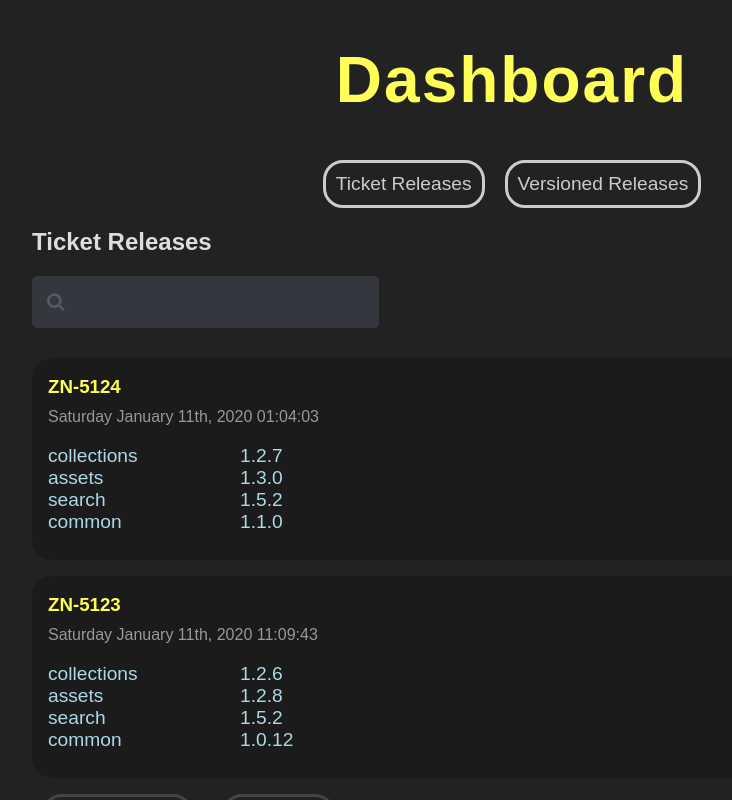
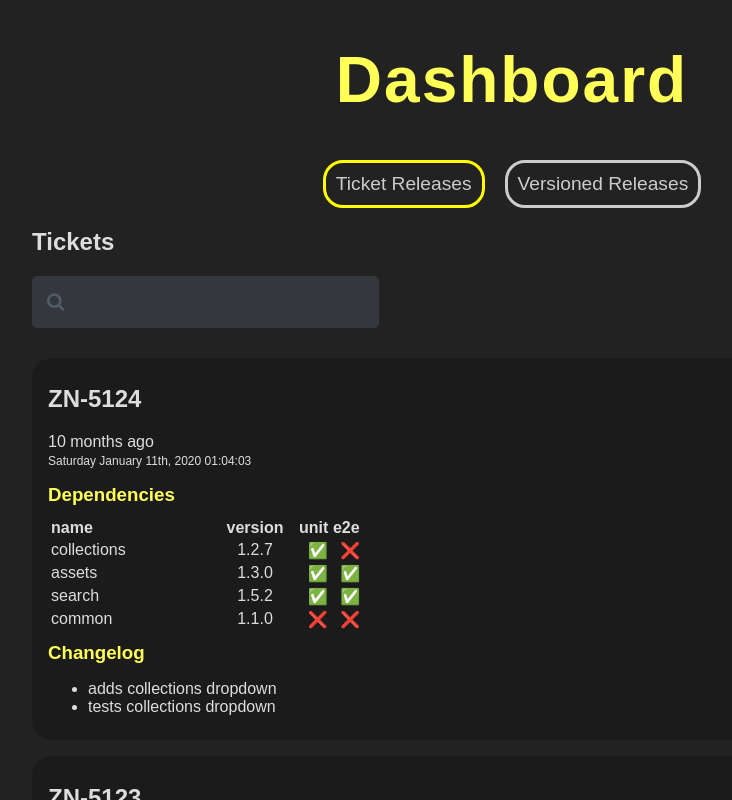
Before and after one commit to hogarthww-labs/release-dashboard, a React (Create React App) app: page / in a window 1280 px wide. Both pictures are taken after a click on the button "Ticket Releases". Shown: the top 800 px of the page, without its empty margins (128-860 px from the left). Built offline with nearby package versions, Linux system fonts and the light colour scheme.

Commit message:
add changelog and test status for dependencies

```diff
--- a/package.json
+++ b/package.json
@@ -12,7 +12,8 @@
     "react-dom": "^17.0.1",
     "react-query": "^2.26.2",
     "react-query-devtools": "^2.6.3",
-    "react-scripts": "4.0.0"
+    "react-scripts": "4.0.0",
+    "timeago.js": "^4.0.2"
   },
   "scripts": {
     "start": "react-scripts start",
--- a/public/data/tickets.json
+++ b/public/data/tickets.json
@@ -1,22 +1,28 @@
 [{
     "id": "ZN-5124",
     "date": "01-11-2020 13:04:03",
-    "changeLog": [
+    "changelog": [
       "adds collections dropdown",
       "tests collections dropdown"
     ],
     "dependencies": [
       {
         "id": "collections",
-        "tag": "1.2.7"
+        "tag": "1.2.7",
+        "e2e": false,
+        "unit": true
       },
       {
         "id": "assets",
-        "tag": "1.3.0"
+        "tag": "1.3.0",
+        "e2e": true,
+        "unit": true
       },
       {
         "id": "search",
-        "tag": "1.5.2"
+        "tag": "1.5.2",
+        "e2e": true,
+        "unit": true
       },
       {
         "id": "common",
@@ -27,25 +33,33 @@
   {
     "id": "ZN-5123",
     "date": "01-11-2020 11:09:43",
-    "changeLog": [
+    "changelog": [
       "adds asset grid list view"
     ],
     "dependencies": [
       {
         "id": "collections",
-        "tag": "1.2.6"
+        "tag": "1.2.6",
+        "e2e": true,
+        "unit": true
       },
       {
         "id": "assets",
-        "tag": "1.2.8"
+        "tag": "1.2.8",
+        "e2e": true,
+        "unit": true
       },
       {
         "id": "search",
-        "tag": "1.5.2"
+        "tag": "1.5.2",
+        "e2e": true,
+        "unit": true
       },
       {
         "id": "common",
-        "tag": "1.0.12"
+        "tag": "1.2.0",
+        "e2e": true,
+        "unit": true
       }
     ]
   }
--- a/public/data/versions.json
+++ b/public/data/versions.json
@@ -1,7 +1,7 @@
 [{
   "id": "1.2.7",
   "date": "01-11-2020 13:04:03",
-  "changeLog": [
+  "changelog": [
     "adds collections dropdown",
     "tests collections dropdown"
   ],
@@ -27,7 +27,7 @@
 {
   "id": "1.2.6",
   "date": "01-11-2020 11:09:43",
-  "changeLog": [
+  "changelog": [
     "adds asset grid list view"
   ],
   "dependencies": [
--- a/src/App.js
+++ b/src/App.js
@@ -6,17 +6,22 @@ import Navbar from './components/Navbar';
 import TicketReleases from './components/TicketReleases';
 import VersionedReleases from './components/VersionedReleases';
 
+const Page = ({page}) => {
+  return page === 'versions' ? <VersionedReleases /> : <TicketReleases />
+}
+
 
 function App() {
-  let [page, setPage] = useState('planets');
+  let [page, setPage] = useState('versions');
+  console.log({page})
 
   return (
     <>
       <div className="App">
       <h1>Dashboard</h1>
-        <Navbar setPage={setPage} />
+        <Navbar setPage={setPage} page={page} />
         <div className="content">
-          { page === 'versions' ? <VersionedReleases /> : <TicketReleases /> }
+          <Page page={page} />
         </div>
       </div>
       <ReactQueryDevtools initialIsOpen={false} />
--- a/src/components/Common.js
+++ b/src/components/Common.js
@@ -1,18 +1,62 @@
 import React from 'react';
 
 import { format } from 'fecha';
-import timeAgo from 'javascript-time-ago'
+
+import { format as formatAgo } from 'timeago.js';
+// import en from 'javascript-time-ago/locale/en'
+//  timeAgo.addDefaultLocale(en)
 
 export const host = `https://localhost/5000`
 
-export const TimeAgo = ({date}) => <p>{timeAgo.format(Date.parse(date))}</p>
-export const Date = ({date}) => <p>{format(new window.Date(date), 'dddd MMMM Do, YYYY hh:mm:ss')}</p>
+export const TimeAgo = ({date}) => <div className="time">{formatAgo(date)}</div>
+export const Date = ({date}) => <div className="date">{format(date, 'dddd MMMM Do, YYYY hh:mm:ss')}</div>
+
+export const DateAndTime = ({date}) => {
+  const dt = new window.Date(date)
+  console.log(dt)
+  // return <div>{"" + dt}</div>
+  return <><TimeAgo date={dt} /><Date date={dt} /></>
+}
 
 export const Ticket = ({ ticket }) => <li>{ticket.id}</li>
 export const Tickets = ({ tickets }) => <ul>{(tickets || []).map(ticket => <Ticket key={ticket.id} ticket={ticket} />)}</ul>
 
-export const Dependency = ({ dependency }) => <li><span className="dependencyId">{dependency.id}</span><span className="dependencyTag">{dependency.tag}</span></li>
-export const Dependencies = ({ dependencies }) => <ul>{(dependencies || []).map(dependency => <Dependency key={dependency.id} dependency={dependency} />)}</ul>
+const DependencyId = ({id}) => <span>{id}</span>
+const DependencyTag = ({tag}) => <span>{tag}</span>
+
+const Status = ({status}) => status ? "✅" : "❌"
+
+const DepUnit = ({unit}) => <span className="unit tests"><Status status={unit}/></span>
+const DepE2E = ({e2e}) => <span className="e2e tests"><Status status={e2e}/></span>
+
+export const Dependency = ({ dependency }) => {
+  const { id, tag, e2e, unit } = dependency
+  console.log({dependency})
+  return  <>
+      <td className="dependencyId"><DependencyId id={id} /></td>
+      <td className="center dependencyTag"><DependencyTag tag={tag} /></td>
+      <td className="center"><DepUnit unit={unit} /></td>
+      <td className="center"><DepE2E e2e={e2e} /></td>
+    </>
+}
+
+export const Dependencies = ({ dependencies }) => <div className="changelog">
+  <h3>Dependencies</h3>
+  <table>
+    <thead><th>name</th><th className="center">version</th><th className="center">unit</th><th className="center">e2e</th></thead>
+    <tbody>
+      {(dependencies || []).map(dependency => <tr ><Dependency  dependency={dependency} /></tr>)}
+    </tbody>
+</table>
+</div>
+
+export const ChangelogEntry = ({ entry }) => <li><span className="entry">{entry}</span></li>
+export const Changelog = ({changelog}) => {
+  return <div className="changelog">
+      <h3>Changelog</h3>
+      <ul>{(changelog || []).map(entry => <ChangelogEntry key={entry} entry={entry} />)}</ul>
+    </div>
+}
 
 export const SearchBox = ({query, setQuery }) => <div className="box">
   <div className="container">
--- a/src/components/Navbar.js
+++ b/src/components/Navbar.js
@@ -1,10 +1,12 @@
 import React from 'react';
 
-const Navbar = ({ setPage }) => {
+const Navbar = ({ setPage, page }) => {
+  const trClass = page === 'tickets' ? 'active' : ''
+  const vrClass = page === 'versions' ? 'active' : ''
   return (
     <nav>
-      <button onClick={() => setPage('tickets')}>Ticket Releases</button>
-      <button onClick={() => setPage('versions')}>Versioned Releases</button>
+      <button className={trClass} onClick={() => setPage('tickets')}>Ticket Releases</button>
+      <button className={vrClass} onClick={() => setPage('versions')}>Versioned Releases</button>
     </nav>
   );
 }
--- a/src/components/TicketRelease.js
+++ b/src/components/TicketRelease.js
@@ -1,14 +1,16 @@
 import React from 'react';
 
-import { Date, Dependencies, Tickets } from './Common';
+import { Changelog, DateAndTime, Dependencies, Tickets } from './Common';
 
 export const TicketRelease = ({ release }) => {
+  const { id, date, tickets, dependencies, changelog } = release
   return (
     <div className="card">
-      <h3>{ release.id }</h3>
-      <Date date={release.date } />
-      <Tickets tickets={release.tickets } />
-      <Dependencies dependencies={release.dependencies } />
+      <h2>{ id }</h2>
+      <DateAndTime date={date } />
+      <Tickets tickets={tickets } />
+      <Dependencies dependencies={dependencies } />
+      <Changelog changelog={changelog } />
     </div>
   );
 }
--- a/src/components/TicketReleases.js
+++ b/src/components/TicketReleases.js
@@ -38,8 +38,7 @@ const TicketReleases = () => {
 
   return (
     <div>
-      <h2>Ticket Releases</h2>
-
+      <h2>Tickets</h2>
       {status === 'loading' && (
         <div>Loading data</div>
       )}
--- a/src/components/VersionRelease.js
+++ b/src/components/VersionRelease.js
@@ -1,14 +1,16 @@
 import React from 'react';
 
-import { Date, Dependencies, Tickets } from './Common';
+import { Changelog, DateAndTime, Dependencies, Tickets } from './Common';
 
 export const VersionRelease = ({ release }) => {
+  const { id, date, tickets, dependencies, changelog } = release
   return (
     <div className="card">
-      <h3>{ release.id }</h3>
-      <Date date={release.date } />
-      <Tickets tickets={release.tickets } />
-      <Dependencies dependencies={release.dependencies } />
+      <h2>{ id }</h2>
+      <DateAndTime date={date } />
+      <Tickets tickets={tickets } />
+      <Dependencies dependencies={dependencies } />
+      <Changelog changelog={changelog } />
     </div>
   );
 }
--- a/src/components/VersionedReleases.js
+++ b/src/components/VersionedReleases.js
@@ -40,8 +40,7 @@ const VersionedReleases = () => {
 
   return (
     <div>
-      <h2>Versioned Releases</h2>
-
+      <h2>Versions</h2>
       {status === 'loading' && (
         <div>Loading data</div>
       )}
--- a/src/index.css
+++ b/src/index.css
@@ -49,16 +49,42 @@ button:disabled{
   opacity: 0.2;
   cursor: not-allowed;
 }
-ul {
+ul.none {
   list-style: none;
   padding: 0;
-  color: lightblue;
   font-size: 1.2em;
+  font-weight: 200;
+}
+
+.tests {
+  padding-left: .5em;
+}
+
+.date, .time {
+  padding-right: .5em;
+}
+
+.date {
+  padding-top: .2em;
+  font-size: 12px;
+}
+
+
+button.active {
+  border-color: yellow;
+  outline: none;
 }
 
 .dependencyId {
   width: 10em;
-  display: inline-block;
+}
+
+.center {
+  text-align:center;
+}
+
+.dependencyTag {
+  width: 5em;
 }
 
 .box{
@@ -66,6 +92,7 @@ ul {
   width: 300px;
   height: 50px;
   padding-bottom: 1em;
+  /* padding-top: 2em; */
 }
 
 .container{
```
Also changed, not shown: 1 other file (tests, documents, lock files or other folders).
